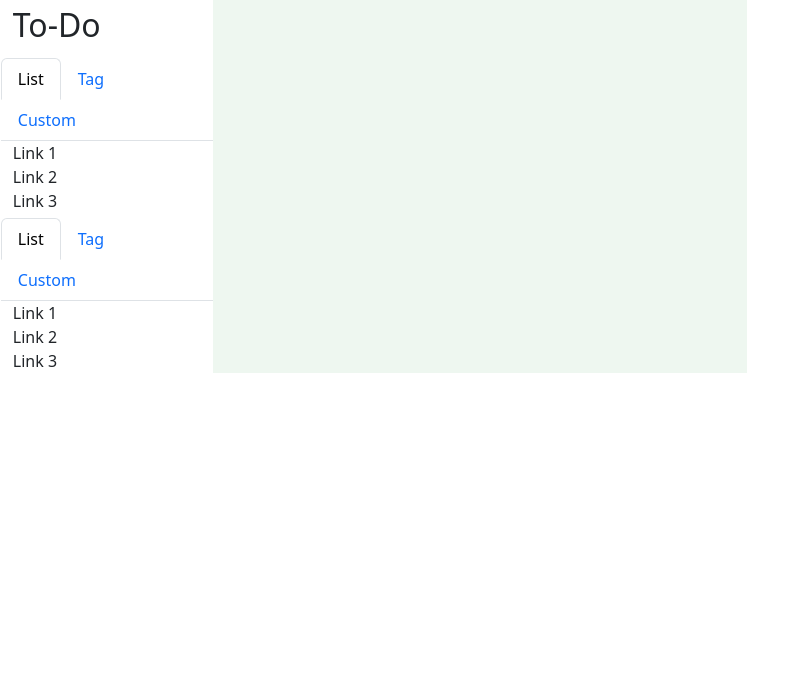
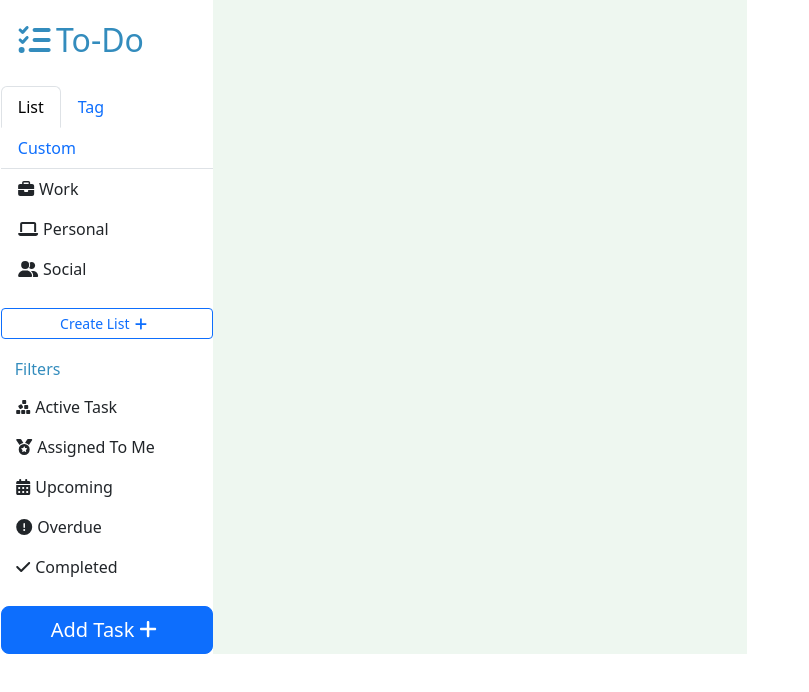
Before and after one commit to priyankb74/ToDoApp, a React (Vite) app in the folder src_code/: page / in a window 1280 px wide. Shown: the top 692 px of the page, without its empty margins (0-809 px from the left). Built offline with nearby package versions, Linux system fonts and the light colour scheme.

Commit message:
Left Container is done

```diff
--- a/src_code/package.json
+++ b/src_code/package.json
@@ -9,7 +9,11 @@
     "preview": "vite preview"
   },
   "dependencies": {
+    "@fortawesome/fontawesome-svg-core": "^6.7.2",
+    "@fortawesome/free-solid-svg-icons": "^6.7.2",
+    "@fortawesome/react-fontawesome": "^0.2.2",
     "bootstrap": "^5.3.3",
+    "bootstrap-icons": "^1.11.3",
     "react": "^18.2.0",
     "react-bootstrap": "^2.10.9",
     "react-dom": "^18.2.0"
--- a/src_code/src/App.css
+++ b/src_code/src/App.css
@@ -1,21 +1,28 @@
 .container1 {
   background-color: #ffffff;
   padding-left: 1% !important;
-  padding-right: 1%;
+  padding-right: 1% !important;
 }
 .container2 {
   background-color: #eef7f0;
 }
-.outertopPadding{
+.mainHeader{
   padding-top: 1%;
+  padding-left: 7%;
+  color: #338cbd;
 }
 .innerTopPadding{
-  padding-top: 3%;
-}
-.outerLeftPadding{
-  padding-left: 1%;
+  padding-top: 10%;
 }
 .listItem{
   border: none !important;
-  padding: 0% !important;
+  padding-left: 0% !important;
 }
+.filterListItem{
+  border: none !important;
+  padding-left: 5% !important;
+}
+.iconStyle{
+  padding-right: 3%;
+  padding-left: 3%;
+}
--- /dev/null
+++ b/src_code/src/components/AddTask.tsx
@@ -0,0 +1,15 @@
+import Button from 'react-bootstrap/Button';
+import { FontAwesomeIcon } from "@fortawesome/react-fontawesome";
+import { faPlus } from "@fortawesome/free-solid-svg-icons";
+
+function AddTask() {
+  return (
+    <>
+      <Button size='lg'>Add Task
+        <FontAwesomeIcon icon={faPlus} className='iconStyle' />
+      </Button>
+    </>
+  );
+}
+
+export default AddTask;
--- /dev/null
+++ b/src_code/src/components/CreateList.tsx
@@ -0,0 +1,15 @@
+import Button from 'react-bootstrap/Button';
+import { FontAwesomeIcon } from "@fortawesome/react-fontawesome";
+import { faPlus } from "@fortawesome/free-solid-svg-icons";
+
+function AddTask() {
+  return (
+    <>
+      <Button variant="outline-primary" size='sm'>Create List
+        <FontAwesomeIcon icon={faPlus} className='iconStyle' />
+      </Button>
+    </>
+  );
+}
+
+export default AddTask;
--- /dev/null
+++ b/src_code/src/components/FilterList.tsx
@@ -0,0 +1,34 @@
+import ListGroup from 'react-bootstrap/ListGroup';
+import '../App.css';
+import { FontAwesomeIcon } from "@fortawesome/react-fontawesome";
+import { faCalendarDays, faCheck, faCircleExclamation, faCubesStacked, faMedal } from "@fortawesome/free-solid-svg-icons";
+
+function FilterList() {
+    return(
+    <ListGroup>
+        <h6 className='mainHeader'>Filters</h6>
+      <ListGroup.Item action href="#work" className='filterListItem'>
+      <FontAwesomeIcon icon={faCubesStacked} className='iconStyle' />
+        Active Task
+      </ListGroup.Item>
+      <ListGroup.Item action href="#personal" className='filterListItem'>
+      <FontAwesomeIcon icon={faMedal} className='iconStyle' />
+        Assigned To Me
+      </ListGroup.Item>
+      <ListGroup.Item action href="#social" className='filterListItem'>
+      <FontAwesomeIcon icon={faCalendarDays} className='iconStyle' />
+        Upcoming
+      </ListGroup.Item>
+      <ListGroup.Item action href="#social" className='filterListItem'>
+      <FontAwesomeIcon icon={faCircleExclamation} className='iconStyle' />
+        Overdue
+      </ListGroup.Item>
+      <ListGroup.Item action href="#social" className='filterListItem'>
+      <FontAwesomeIcon icon={faCheck} className='iconStyle' />
+        Completed
+      </ListGroup.Item>
+    </ListGroup>
+    );
+}
+
+export default FilterList;
--- a/src_code/src/components/List.tsx
+++ b/src_code/src/components/List.tsx
@@ -1,17 +1,22 @@
 import ListGroup from 'react-bootstrap/ListGroup';
-import '../App.css'
+import '../App.css';
+import { FontAwesomeIcon } from "@fortawesome/react-fontawesome";
+import { faBriefcase, faLaptop, faUserGroup } from "@fortawesome/free-solid-svg-icons";
 
 function List() {
     return(
-    <ListGroup className='custom-list'>
-      <ListGroup.Item className='listItem' action href="#link1">
-        Link 1
+    <ListGroup>
+      <ListGroup.Item className='listItem' action href="#work">
+      <FontAwesomeIcon icon={faBriefcase} className='iconStyle' />
+        Work
       </ListGroup.Item>
-      <ListGroup.Item className='listItem' action href="#link2">
-        Link 2
+      <ListGroup.Item className='listItem' action href="#personal">
+      <FontAwesomeIcon icon={faLaptop} className='iconStyle' />
+        Personal
       </ListGroup.Item>
-      <ListGroup.Item className='listItem' action href="#link3">
-        Link 3
+      <ListGroup.Item className='listItem' action href="#social">
+      <FontAwesomeIcon icon={faUserGroup} className='iconStyle' />
+        Social
       </ListGroup.Item>
     </ListGroup>
     );
--- a/src_code/src/components/MainContainer.tsx
+++ b/src_code/src/components/MainContainer.tsx
@@ -3,7 +3,11 @@ import Row from "react-bootstrap/Row";
 import Col from "react-bootstrap/Col";
 import "../App.css"
 import NavBar from "./Navbar";
-import List from './List';
+import FilterList from './FilterList';
+import AddTask from "./AddTask";
+import CreateList from "./CreateList";
+import { FontAwesomeIcon } from "@fortawesome/react-fontawesome";
+import { faListCheck } from "@fortawesome/free-solid-svg-icons";
 
 
 function MainContainer() {
@@ -13,13 +17,22 @@ function MainContainer() {
                 <Col md={2}
                     className="container1">
                     <Row className="innerTopPadding">
-                        <h2>To-Do</h2>
+                        <h2 className="mainHeader">
+                            <FontAwesomeIcon icon={faListCheck} className='iconStyle'/>
+                            To-Do
+                        </h2>
                     </Row>
                     <Row className="innerTopPadding">
                         <NavBar />
                     </Row>
                     <Row className="innerTopPadding">
-                        <NavBar />
+                        <CreateList />
+                    </Row>
+                    <Row className="innerTopPadding">
+                        <FilterList />
+                    </Row>
+                    <Row className="innerTopPadding">
+                        <AddTask />
                     </Row>
 
                 </Col>
```
Also changed, not shown: 1 other file (tests, documents, lock files or other folders).
